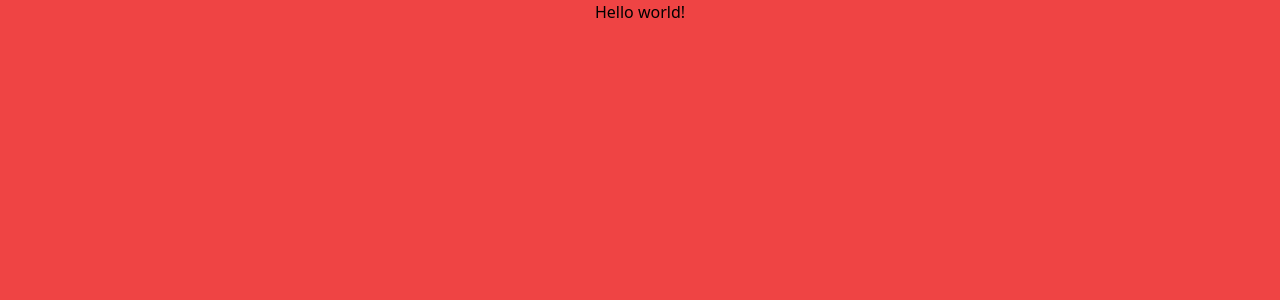
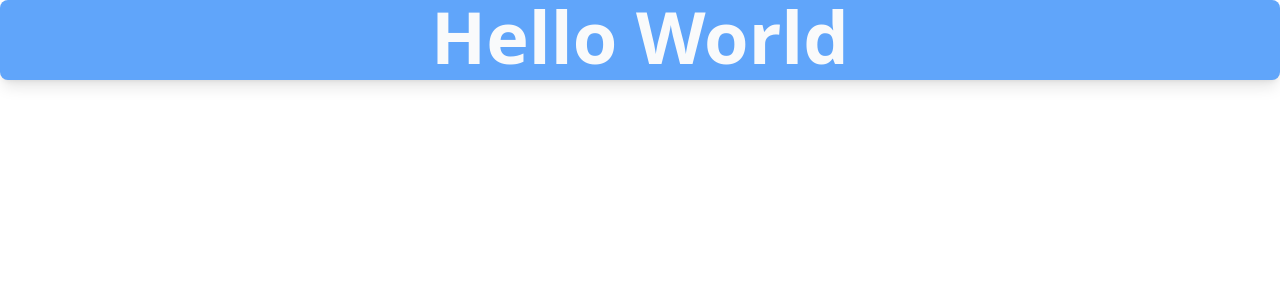
Before and after one commit to cadeheinberg/VanaByteWebsite, a React (Create React App) app in the folder frontend/: page / in a window 1280 px wide. Shown: the top 300 px of the page. Built offline with nearby package versions, Linux system fonts and the light colour scheme.

Commit message:
tailwind working

```diff
--- a/frontend/src/App.js
+++ b/frontend/src/App.js
@@ -1,13 +1,11 @@
-import './App.css';
+import React from "react";
 
 function App() {
   return (
-    <div>
-      <section className="h-screen text-center bg-red-500">
-        <p>
-          Hello world!
-        </p>
-      </section>
+    <div className="text-gray-50 h-screen">
+      <div className="rounded-lg shadow-lg bg-blue-400 h-20">
+        <p className=" text-gray-50 text-center text-7xl font-bold">Hello World</p>
+      </div>
     </div>
   );
 }
```
